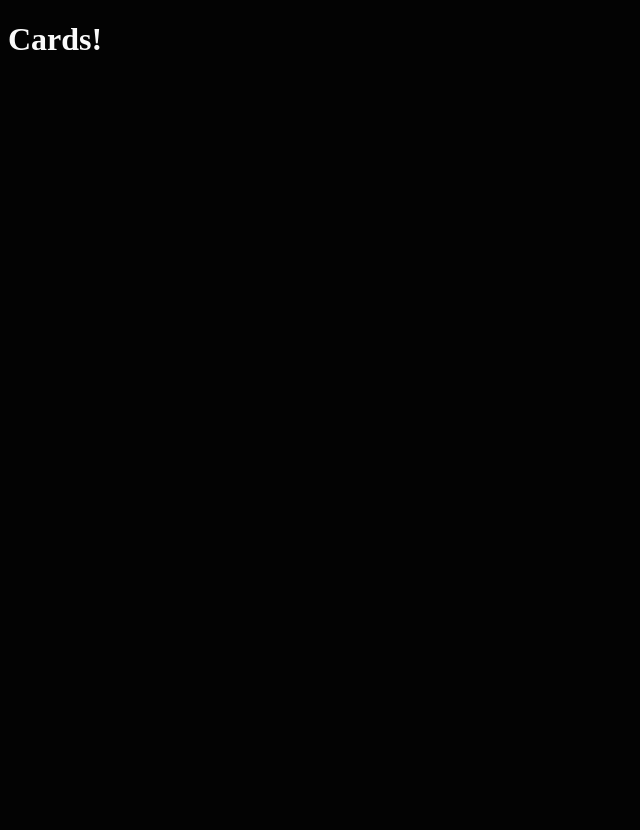
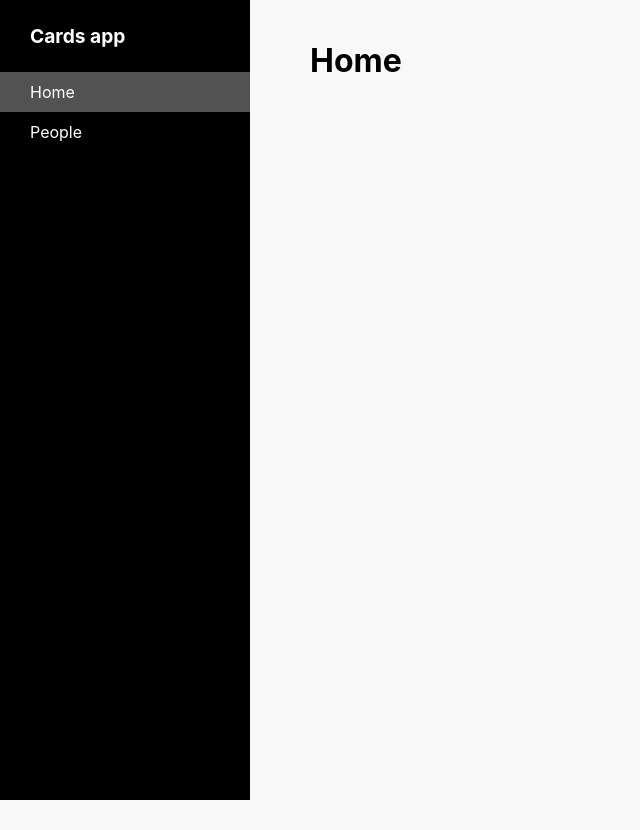
Before and after one commit to anton-107/cards-webapp-react, a React (Vite) app: page / in a window 1280 px wide. Shown: the whole page, without its empty margins (0-640 px from the left). Before the commit the page ends 800 px from the top, so only its background shows below. Built offline with nearby package versions, Linux system fonts and the light colour scheme.

Commit message:
basic app structure: routes to home and people

```diff
--- a/src/app.css
+++ b/src/app.css
@@ -1,4 +1,128 @@
+html,
 body {
-  background-color: #030303;
-  color: #fafafa;
+  padding: 0;
+  margin: 0;
+  overflow: hidden;
+  font-family: -apple-system, BlinkMacSystemFont, Roboto, "Helvetica Neue",
+    Helvetica, Arial, sans-serif;
+  background-color: #f9f8f8;
+  overflow-x: hidden;
+  width: 100vw;
 }
+.layout {
+  display: flex;
+}
+.vertical-menu {
+  background-color: #000;
+  color: #fff;
+  width: 250px;
+  height: 100vh;
+}
+.content {
+  flex: 1;
+  height: 100vh;
+  padding: 0 0 30px;
+  overflow: auto;
+}
+.menu-block {
+  padding-left: 30px;
+  font-size: 1em;
+}
+.menu-links {
+  list-style-type: none;
+  margin: 0;
+  padding: 0;
+}
+.menu-links li {
+  margin: 0;
+}
+.menu-links li a {
+  display: block;
+  padding-left: 30px;
+  padding-top: 10px;
+  padding-bottom: 10px;
+  color: #fff;
+}
+.menu-links li a:hover {
+  background-color: rgba(255, 255, 255, 0.08);
+}
+.menu-links li a.active-nav-link,
+.menu-links li a.active-nav-link:hover {
+  background-color: rgba(255, 255, 255, 0.32);
+}
+.menu-header {
+  font-size: 1.2em;
+  line-height: 2.4em;
+}
+h2.menu-header {
+  font-size: 1em;
+  line-height: 2em;
+}
+.content-block {
+  padding: 20px 60px;
+}
+.form-field-block {
+  margin-bottom: 18px;
+}
+.top-bar {
+  border-bottom: 1px solid #eceae9;
+  display: flex;
+}
+.top-bar-section {
+  flex: 1;
+  padding: 10px;
+}
+.top-bar-section-side {
+  padding: 10px;
+}
+a {
+  text-decoration: none;
+}
+a:hover {
+  text-decoration: underline;
+}
+.form-button {
+  font-size: 1em;
+  background-color: darkblue;
+  color: #fff;
+  border-radius: 5px;
+  border: 1px solid transparent;
+  padding: 5px 15px;
+  cursor: pointer;
+}
+.form-button-secondary {
+  background-color: white;
+  color: #333;
+  border: 1px solid #333;
+}
+.simple-button {
+  background: transparent;
+  border: none;
+  border-radius: 3px;
+  padding: 5px;
+  cursor: pointer;
+}
+.simple-button:hover {
+  background-color: #e3e3e3;
+}
+.data-table {
+  width: 100%;
+}
+.data-table th {
+  text-align: left;
+  vertical-align: top;
+  background-color: rgba(0, 0, 0, 0.9);
+  color: #fefefe;
+  padding: 5px;
+}
+.data-table td {
+  text-align: left;
+  vertical-align: top;
+  padding: 5px;
+}
+.data-table .table-header-link {
+  color: white;
+}
+.note-placeholder {
+  height: 30px;
+}
--- a/src/app.tsx
+++ b/src/app.tsx
@@ -1,12 +1,28 @@
+import { BrowserRouter, Route, Routes } from "react-router-dom";
 import "./app.css";
 import * as React from "react";
+import { LeftMenuLinks } from "./navigation/left-menu-links";
+import { HomePage } from "./home/people-page";
+import { PeoplePage } from "./people/people-page";
 
 export function App(): React.ReactElement {
   return (
-    <div id="app-root">
-      <div className="layout">
-        <h1 data-testid="greeting">Cards!</h1>
+    <BrowserRouter>
+      <div id="app-root">
+        <div className="layout">
+          <div className="vertical-menu">
+            <h1 className="menu-block menu-header">Cards app</h1>
+            <LeftMenuLinks />
+          </div>
+
+          <div className="content">
+            <Routes>
+              <Route path="/" element={<HomePage />} />
+              <Route path="/people" element={<PeoplePage />} />
+            </Routes>
+          </div>
+        </div>
       </div>
-    </div>
+    </BrowserRouter>
   );
 }
--- /dev/null
+++ b/src/home/people-page.tsx
@@ -0,0 +1,9 @@
+export function HomePage(): React.ReactElement {
+  return (
+    <div>
+      <div className="content-block">
+        <h1>Home</h1>
+      </div>
+    </div>
+  );
+}
--- /dev/null
+++ b/src/navigation/left-menu-links.tsx
@@ -0,0 +1,27 @@
+import * as React from "react";
+import { NavLink } from "react-router-dom";
+
+export function LeftMenuLinks(): React.ReactElement {
+  return (
+    <ul className="menu-links">
+      <li>
+        <NavLink
+          to="/"
+          data-testid="notebooks-page-link"
+          className={({ isActive }) => (isActive ? "active-nav-link" : "")}
+        >
+          Home
+        </NavLink>
+      </li>
+      <li>
+        <NavLink
+          to="/people"
+          data-testid="people-page-link"
+          className={({ isActive }) => (isActive ? "active-nav-link" : "")}
+        >
+          People
+        </NavLink>
+      </li>
+    </ul>
+  );
+}
--- /dev/null
+++ b/src/people/people-page.tsx
@@ -0,0 +1,9 @@
+export function PeoplePage(): React.ReactElement {
+  return (
+    <div>
+      <div className="content-block">
+        <h1>People</h1>
+      </div>
+    </div>
+  );
+}
```
